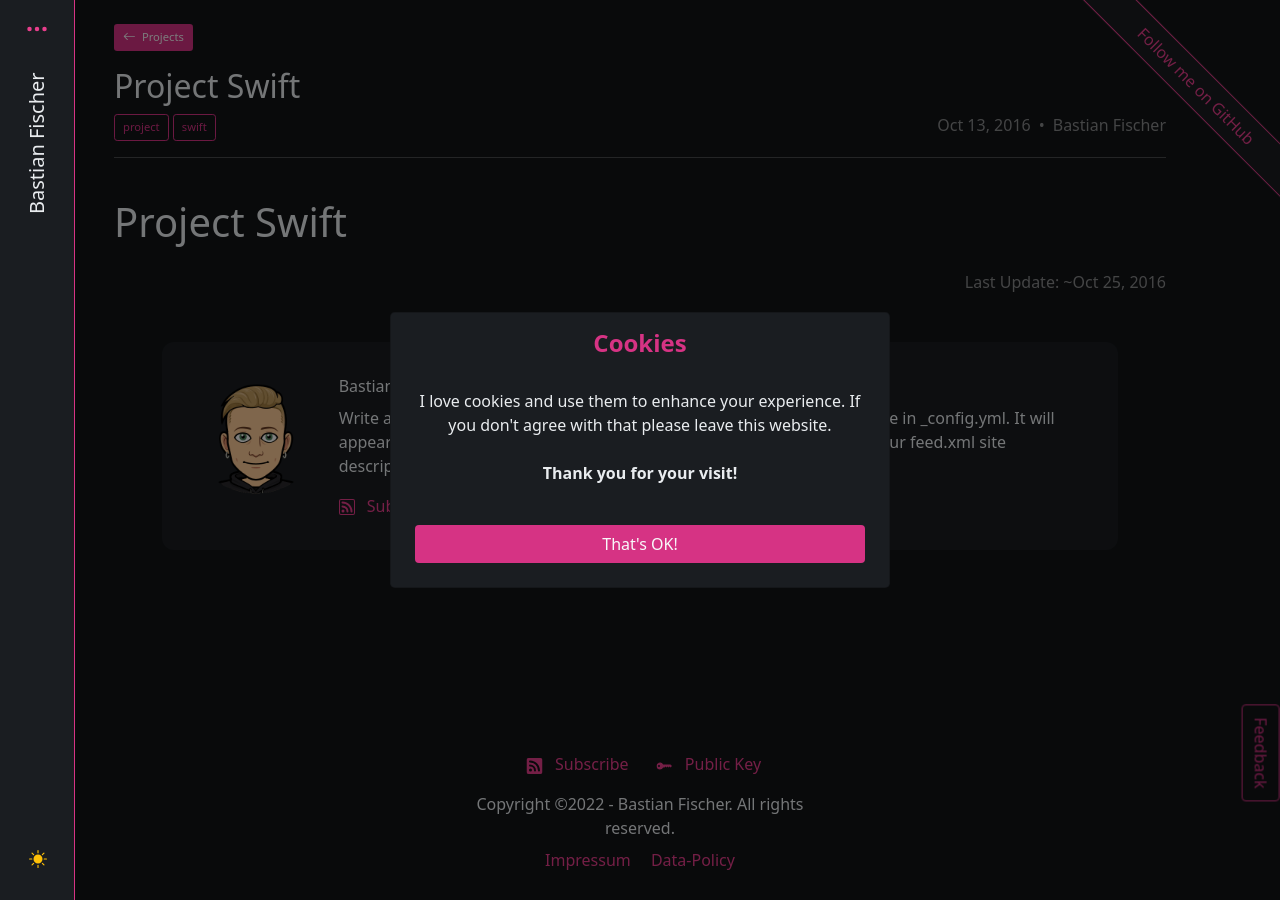
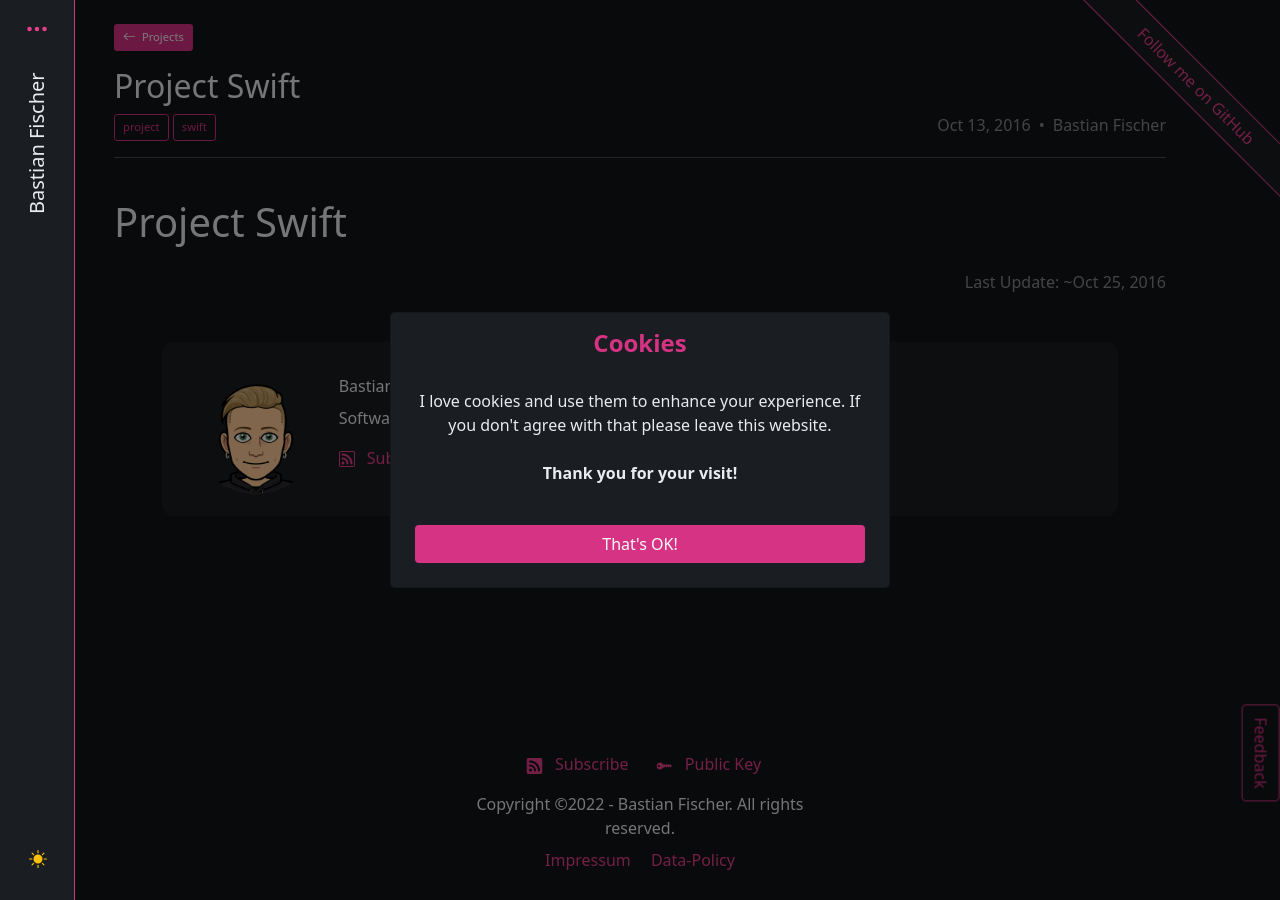
Before and after one commit to elyps/homepage, a Jekyll site: the page built from _projects/2016-05-19-project-swift.md, in a window 1280 px wide. Built offline with Jekyll 4.4.1, drawn with Linux system fonts in a browser that asks for light colours; nearby versions of some CDN libraries.

Commit message:
change description

```diff
--- a/_config.yml
+++ b/_config.yml
@@ -3,9 +3,7 @@ author:
   name: Bastian Fischer
   email: kontakt@bastian-fischer.dev
 description: > # this means to ignore newlines until "show_excerpts:"
-  Write an awesome description for your new site here. You can edit this
-  line in _config.yml. It will appear in your document head meta (for
-  Google search results) and in your feed.xml site description.
+  Software Developer, UI/UX Designer & Open-Sourcerer
 
 show_excerpts: true # set to true to show excerpts on the homepage
 
```
